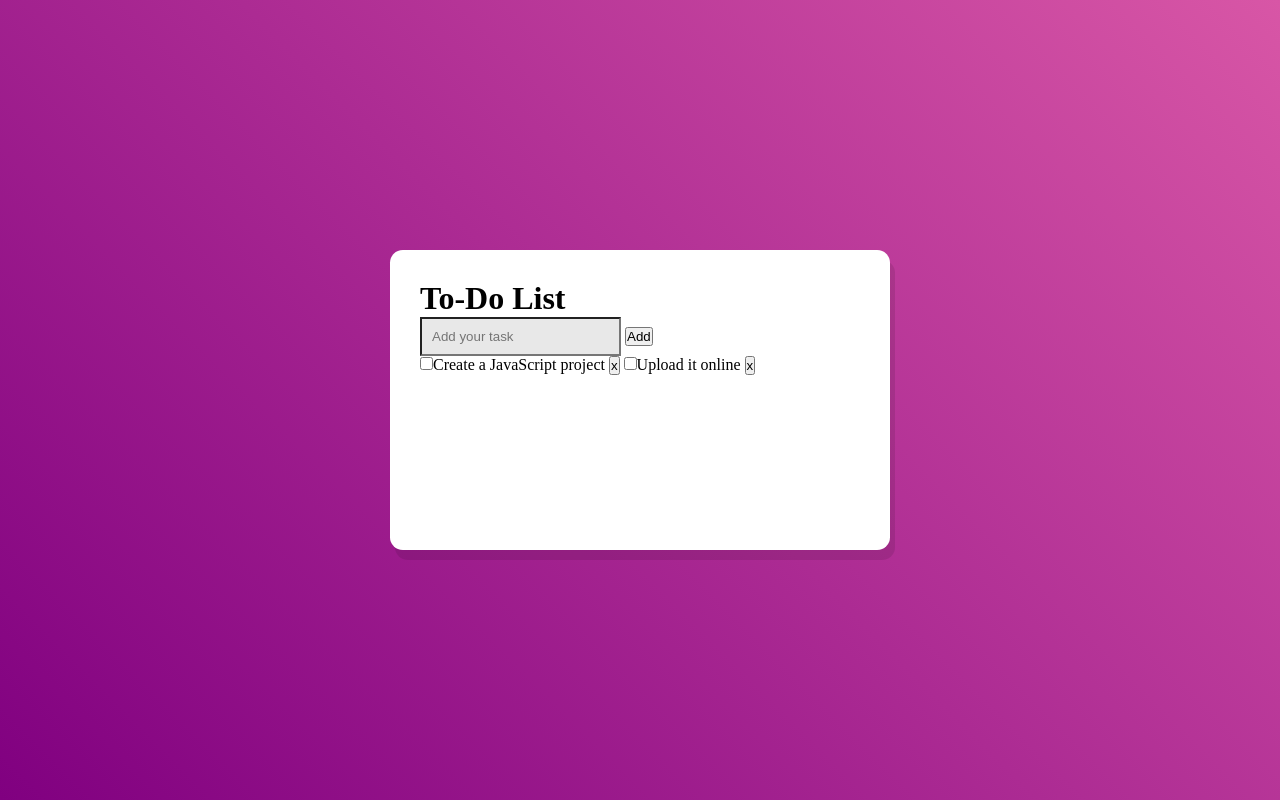
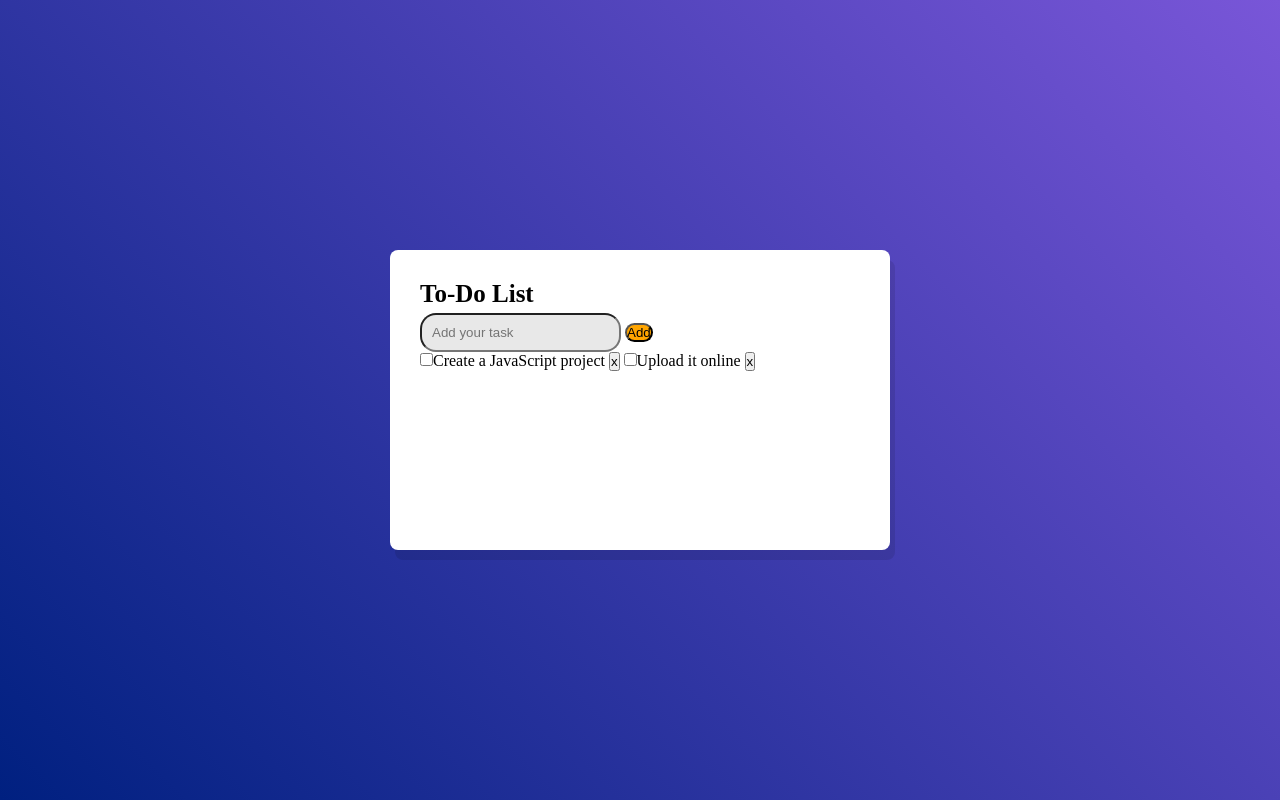
Before and after one commit to lipeeemendes/to-do-list, a website built with Vite: page index.html in a window 1280 px wide. Built offline with nearby package versions, Linux system fonts and the light colour scheme.

Commit message:
Criação To-Do List

```diff
--- a/index.html
+++ b/index.html
@@ -9,10 +9,10 @@
   </head>
   <body>
     <div class="container">
-      <h1>To-Do List</h1>
-      <section>
+      <h1>To-Do List </h1>
+      <section class="box-text">
         <input type="text" placeholder="Add your task" id="input-text"/>
-        <button>Add</button>
+        <button id="add">Add</button>
       </section>
       <section>
         <input type="checkbox">Create a JavaScript project</input>
--- a/style.css
+++ b/style.css
@@ -6,25 +6,33 @@
 
 body {
   height: 100vh;
-  background: linear-gradient(45deg, purple, rgb(216, 86, 166));
+  background: linear-gradient(45deg, rgb(0, 32, 128), rgb(121, 86, 216));
   display: flex;
   justify-content: center;
   align-items: center;
+}
+
+h1 {
+  font-size: 25px;
+  padding-bottom: 5px;
 }
 
 .container {
   background: white;
   height: 300px;
   width: 500px;
-  border-radius: 0.8rem;
+  border-radius: 0.5rem;
   box-shadow: 5px 10px rgba(0, 0, 0, 0.1);
   padding: 30px;
-}
-
-h1 {
 }
 
 #input-text {
   background: rgb(232, 232, 232);
   padding: 10px;
+  border-radius: 1rem;
 }
+
+#add {
+  background: orange;
+  border-radius: 1rem;
+}
```
